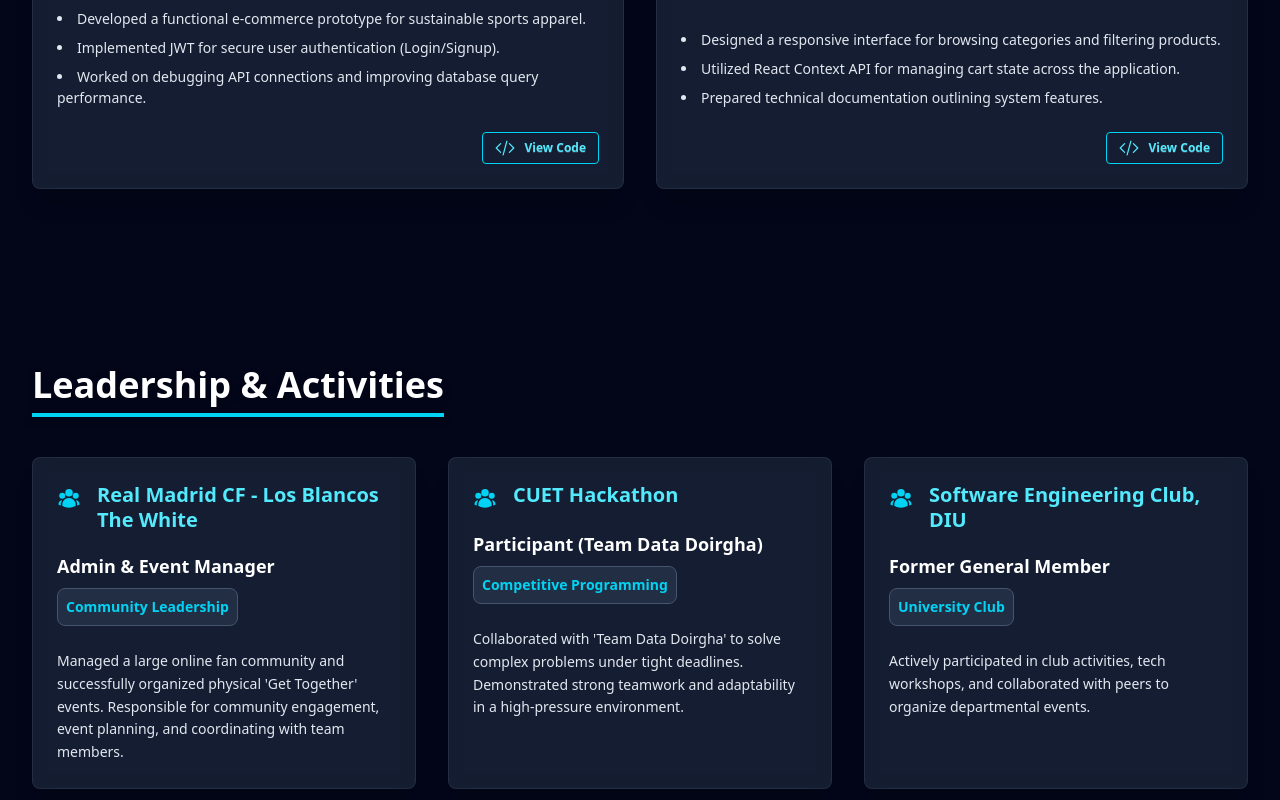
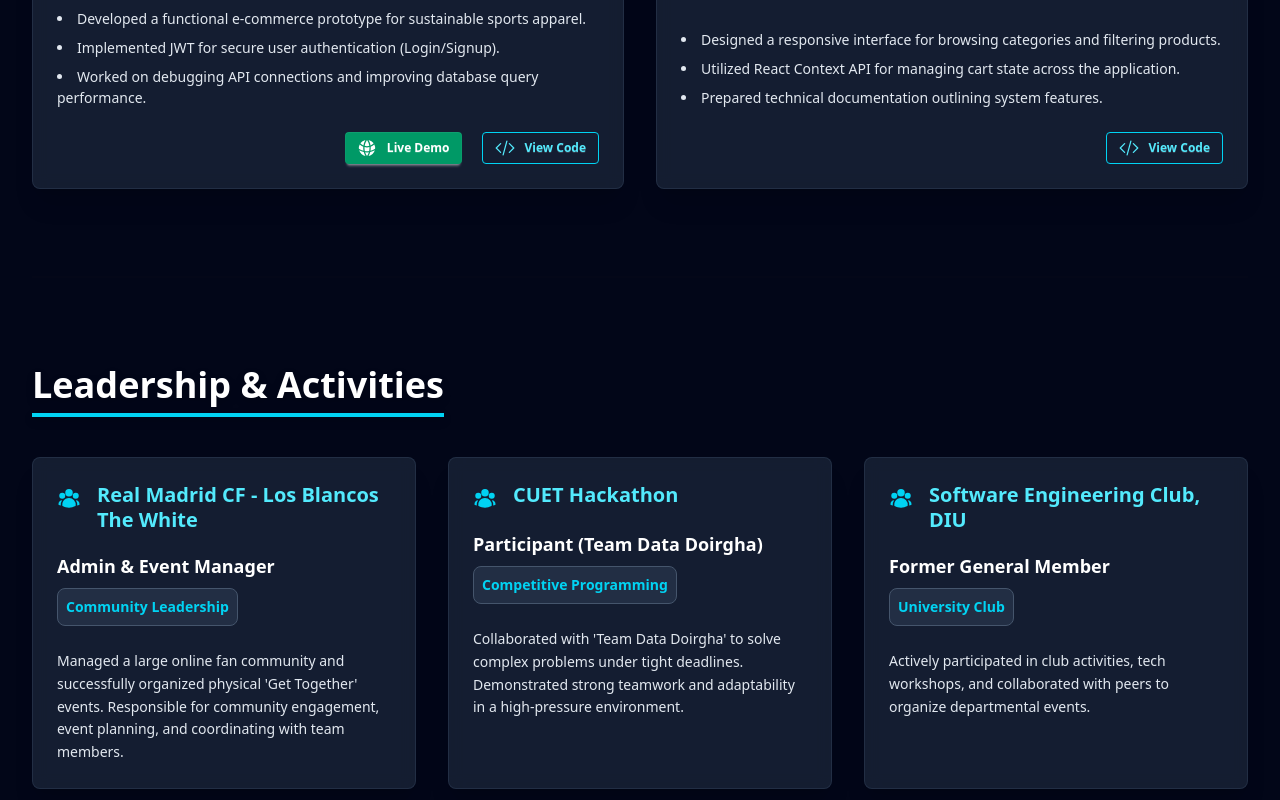
Before and after one commit to AhnafSaad/Portfolio, a React (Vite) app: page / in a window 1280 px wide. Shown: the part 1660-2460 px from the top of the page. Built offline with nearby package versions, Linux system fonts and the light colour scheme.

Commit message:
Live link of Sustain Sports Added

```diff
--- a/src/Index.css
+++ b/src/Index.css
@@ -1,15 +1,15 @@
 @import "tailwindcss";
 @plugin "daisyui";
 
-/* Custom Smooth Scrolling */
+
 html {
   scroll-behavior: smooth;
 }
 
-/* Fix for large background issues */
+
 body {
   margin: 0;
   padding: 0;
-  min-height: 100vh; /* min-h-screen এর সঠিক CSS রূপ */
+  min-height: 100vh;
   background-color: var(--fallback-b1, oklch(var(--b1)));
 }
--- a/src/components/data/portfolioData.js
+++ b/src/components/data/portfolioData.js
@@ -27,7 +27,7 @@ export const projectsData = [
             "Worked on debugging API connections and improving database query performance."
         ],
         githubLink: "https://github.com/AhnafSaad/Sustain-Sports-Permanent.git",
-        liveLink: null
+        liveLink: "https://sustain-sports-permanent.vercel.app/"
     },
     {
         title: "Bizcart Superstore | Grocery Management UI",
@@ -46,7 +46,7 @@ export const projectsData = [
 export const educationData = {
     degree: "B.Sc. in Software Engineering",
     university: "Daffodil International University",
-    cgpa: "3.19/4.00",
+    cgpa: "3.20/4.00",
     duration: "Jan 2022-Dec 2025",
     coursework: "Web Engineering, Database Management Systems, System Analysis"
 };
--- a/vite.config.js
+++ b/vite.config.js
@@ -5,6 +5,6 @@ import { defineConfig } from "vite";
 export default defineConfig({
   plugins: [
     react(),
-    tailwindcss(), // এটি যুক্ত করুন
-  ],
+    tailwindcss()
+  ]
 })
```
